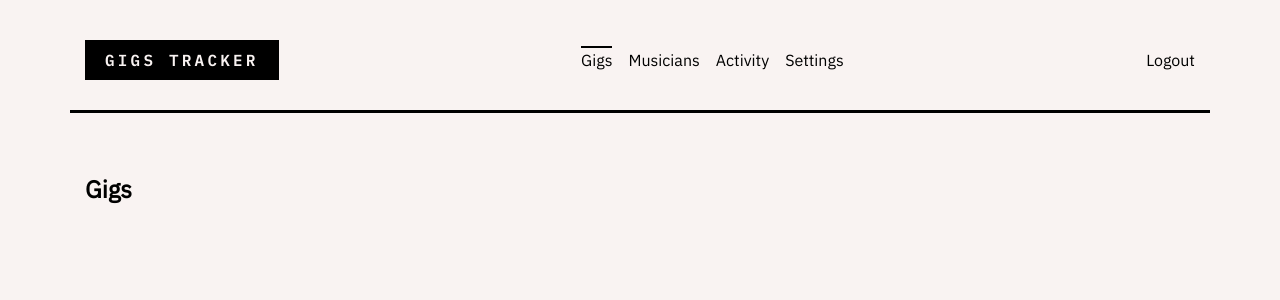
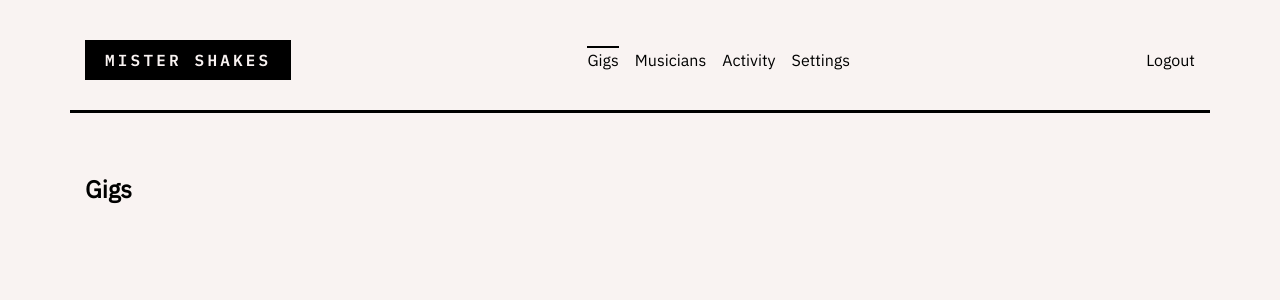
Before and after one commit to sirbully/gigs-tracker, a CodeIgniter app: page /elliot/ in a window 1280 px wide. Shown: the top 300 px of the page. Run offline with CodeIgniter, Linux system fonts and the light colour scheme; data that the repository does not hold is empty; some libraries are stand-ins or nearby versions.

Commit message:
updated font and website brand

```diff
--- a/application/views/templates/header.php
+++ b/application/views/templates/header.php
@@ -5,7 +5,7 @@
     <meta charset="UTF-8">
     <meta name="viewport" content="width=device-width, initial-scale=1.0">
     <link rel="stylesheet" href="<?php echo asset_url(); ?>css/grid.min.css">
-    <link href="https://fonts.googleapis.com/css?family=IBM+Plex+Mono:600|IBM+Plex+Sans|Playfair+Display:400&display=swap" rel="stylesheet">
+    <link href="https://fonts.googleapis.com/css?family=IBM+Plex+Mono:600|IBM+Plex+Sans|Playfair+Display&display=swap" rel="stylesheet">
     <script src="https://kit.fontawesome.com/134fbda4cd.js" crossorigin="anonymous"></script>
     <script src="https://cdn.jsdelivr.net/npm/vue/dist/vue.js"></script>
     <link rel="stylesheet" href="<?php echo asset_url(); ?>css/style.css">
@@ -16,7 +16,7 @@
     <div id="app">
         <nav class="container d-flex align-items-center justify-content-between">
             <div class="brand">
-                <a href="<?= base_url() ?>">Gigs Tracker</a>
+                <a href="<?= base_url() ?>">Mister Shakes</a>
             </div>
             <ul class="d-flex">
                 <li class="p-2"><a class="<?= $this->router->class === 'gigs' ? 'active' : '' ?>" href="<?= base_url() ?>">Gigs</a></li>
```
